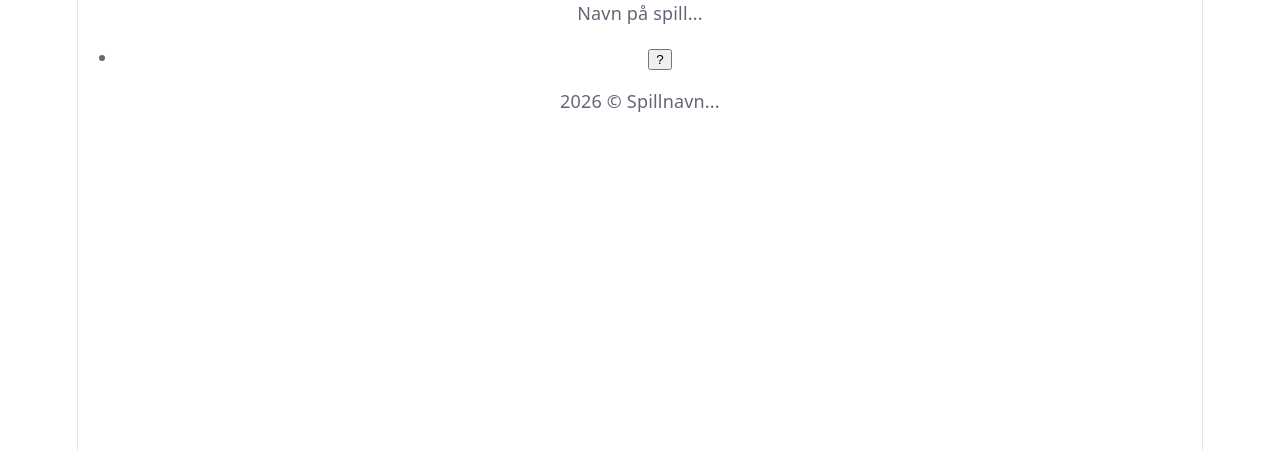
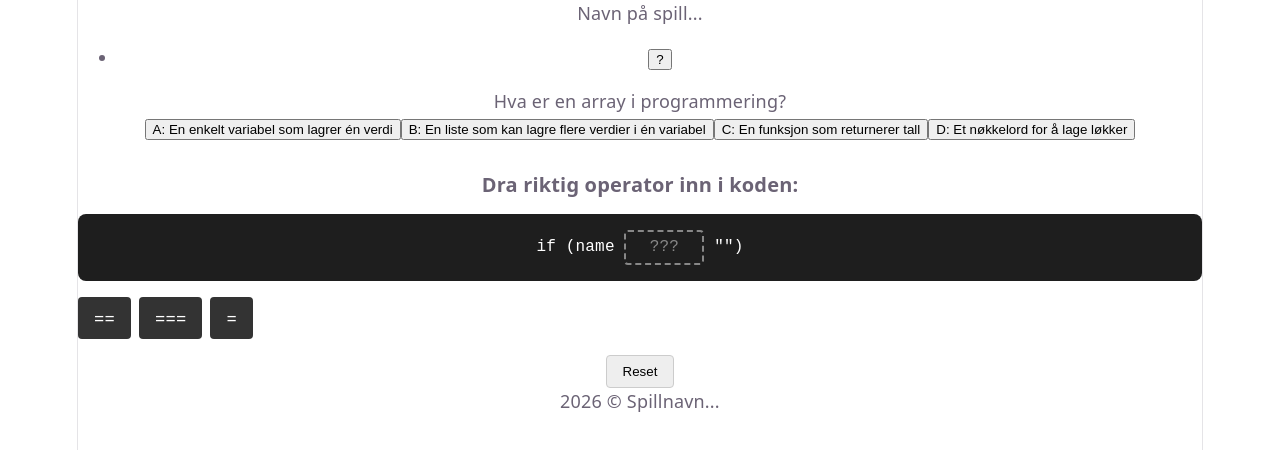
Before and after one commit to victortonneberg/UI_designprosjekt, a React (Vite) app in the folder UI_app/: page / in a window 1280 px wide. Shown: the top 450 px of the page. Built offline with nearby package versions, Linux system fonts and the light colour scheme.

Commit message:
FIkset drag&drop spørsmål
laget drag&drop for spørsmål! lagt også til en scss fil der jeg skal fikse designet på knapper og spørsmålskort

```diff
--- a/UI_app/src/App.jsx
+++ b/UI_app/src/App.jsx
@@ -6,9 +6,7 @@ function App() {
   return (
     <Layout>
       <Routes>
-        {/* <Route path="/" element={<Home />} />  ikke det vi skal ha */}
-        {/* <Route path="/about" element={<About />} /> */}
-        <Route path="/question" element={<QuestionCard />} />
+        <Route path="/" element={<QuestionCard />} />
       </Routes>
     </Layout>
   );
--- /dev/null
+++ b/UI_app/src/components/questions/DragAndDrop.jsx
@@ -0,0 +1,57 @@
+import { useState } from "react";
+import styles from "./StyleQuestion.module.scss";
+
+const DragAndDrop = () => {
+  const [dropped, setDropped] = useState("");
+  const [result, setResult] = useState(null);
+  const correctAnswer = "===";
+
+  function allowDrop(e) { e.preventDefault(); }
+  function drag(e) { e.dataTransfer.setData("text", e.target.innerText); }
+  function drop(e) {
+    e.preventDefault();
+    const value = e.dataTransfer.getData("text");
+    setDropped(value);
+    setResult(value === correctAnswer);
+  }
+  function reset() {
+    setDropped("");
+    setResult(null);
+  }
+
+  return (
+    <div className={styles.dragAndDrop}>
+      <h3>Dra riktig operator inn i koden:</h3>
+
+      <pre className={styles.codeBlock}>
+        {"if (name "}
+        <span
+          onDrop={drop}
+          onDragOver={allowDrop}
+          className={`${styles.dropZone} ${dropped ? styles.filled : ""}`}
+        >
+          {dropped || "???"}
+        </span>
+        {' "")'}
+      </pre>
+
+      <div className={styles.options}>
+        {["==", "===", "="].map((option) => (
+          <div key={option} draggable onDragStart={drag} className={styles.option}>
+            {option}
+          </div>
+        ))}
+      </div>
+
+      <button onClick={reset} className={styles.resetBtn}>Reset</button>
+
+      {result !== null && (
+        <p className={`${styles.result} ${result ? styles.correct : styles.wrong}`}>
+          {result ? " Riktig! Bra jobbet!" : " Feil, prøv igjen"}
+        </p>
+      )}
+    </div>
+  );
+};
+
+export default DragAndDrop;
--- a/UI_app/src/components/questions/MultipleChoice.jsx
+++ b/UI_app/src/components/questions/MultipleChoice.jsx
@@ -1,3 +1,5 @@
+
+
 function MultipleChoice(props) {
   return (
     <div>
--- a/UI_app/src/components/questions/QuestionCard.jsx
+++ b/UI_app/src/components/questions/QuestionCard.jsx
@@ -1,5 +1,6 @@
 import { useState } from "react"
 import MultipleChoice from "./MultipleChoice"
+import DragAndDrop from "./DragAndDrop"
 
 const testSpørsmål = {
   question: "Hva er en array i programmering?",
@@ -22,6 +23,7 @@ export default function QuestionCard() {
         valgtSvar={valgtSvar}
         onSvar={setValgtSvar}
       />
+      <DragAndDrop />
     </div>
   )
 }
--- /dev/null
+++ b/UI_app/src/components/questions/StyleQuestion.module.scss
@@ -0,0 +1,122 @@
+
+.questionWrapper {
+  padding: 24px;
+  max-width: 700px;
+  margin: 0 auto;
+  font-family: monospace;
+}
+
+
+.multipleChoice {
+  h3 {
+    font-size: 20px;
+    margin-bottom: 16px;
+  }
+}
+
+.optionsList {
+  display: flex;
+  flex-direction: column;
+  gap: 10px;
+}
+
+.optionBtn {
+  padding: 12px 16px;
+  border: 2px solid #ccc;
+  border-radius: 8px;
+  background: white;
+  cursor: pointer;
+  font-size: 16px;
+  text-align: left;
+
+  &:hover {
+    background: #f0f0f0;
+  }
+
+  &.correct {
+    border-color: green;
+    background: #e6ffe6;
+    color: green;
+  }
+
+  &.wrong {
+    border-color: red;
+    background: #ffe6e6;
+    color: red;
+  }
+}
+
+
+.dragAndDrop {
+  margin-top: 32px;
+
+  h3 {
+    font-size: 20px;
+    margin-bottom: 12px;
+  }
+}
+
+.codeBlock {
+  background: #1e1e1e;
+  color: #fff;
+  padding: 16px;
+  border-radius: 8px;
+  font-size: 16px;
+}
+
+.dropZone {
+  display: inline-block;
+  min-width: 60px;
+  padding: 2px 8px;
+  border: 2px dashed #888;
+  border-radius: 4px;
+  text-align: center;
+  color: #888;
+  background: transparent;
+
+  &.filled {
+    background: #2d4a7a;
+    color: #90caf9;
+  }
+}
+
+.options {
+  display: flex;
+  gap: 8px;
+  margin-top: 16px;
+  flex-wrap: wrap;
+}
+
+.option {
+  padding: 8px 16px;
+  background: #333;
+  color: #fff;
+  border-radius: 4px;
+  cursor: grab;
+  user-select: none;
+
+  &:hover {
+    background: #555;
+  }
+}
+
+.resetBtn {
+  margin-top: 16px;
+  padding: 8px 16px;
+  cursor: pointer;
+  border-radius: 4px;
+  border: 1px solid #ccc;
+  background: #eee;
+
+  &:hover {
+    background: #ddd;
+  }
+}
+
+.result {
+  font-weight: bold;
+  margin-top: 16px;
+
+  &.correct { color: green; }
+  &.wrong { color: red; }
+}
```
